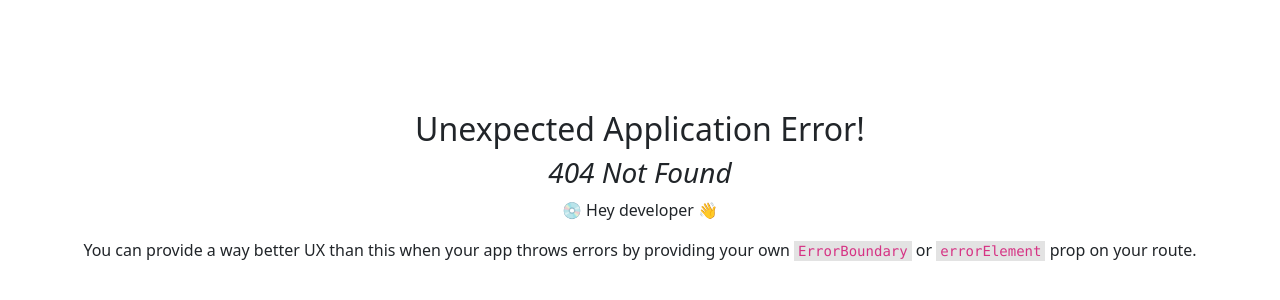
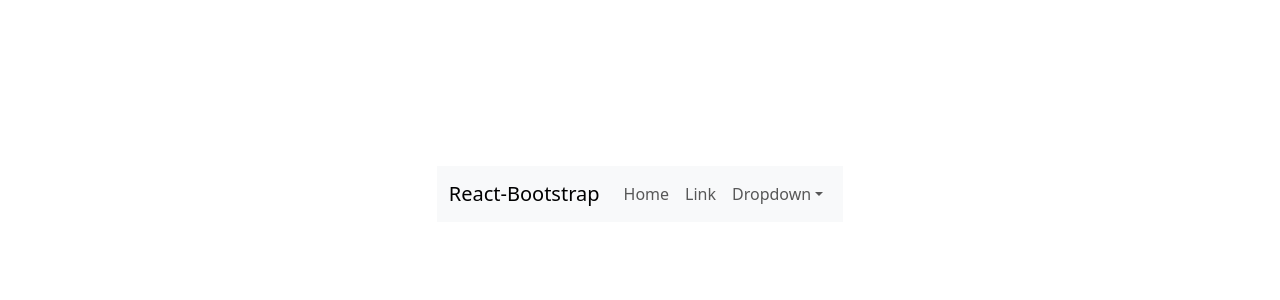
Before and after one commit to web-3-game-queue/front, a React (Vite) app in the folder game-queue-react-app/: page /test in a window 1280 px wide. Before the commit this address had no page. Shown: the part 206-506 px from the top of the page. Built offline with nearby package versions, Linux system fonts and the light colour scheme.

Commit message:
test page

```diff
--- /dev/null
+++ b/game-queue-react-app/src/components/test.tsx
@@ -0,0 +1,34 @@
+import Container from 'react-bootstrap/Container';
+import Nav from 'react-bootstrap/Nav';
+import Navbar from 'react-bootstrap/Navbar';
+import NavDropdown from 'react-bootstrap/NavDropdown';
+
+function BasicExample() {
+  return (
+    <Navbar bg="light" expand="lg">
+      <Container>
+        <Navbar.Brand href="#home">React-Bootstrap</Navbar.Brand>
+        <Navbar.Toggle aria-controls="basic-navbar-nav" />
+        <Navbar.Collapse id="basic-navbar-nav">
+          <Nav className="me-auto">
+            <Nav.Link href="#home">Home</Nav.Link>
+            <Nav.Link href="#link">Link</Nav.Link>
+            <NavDropdown title="Dropdown" id="basic-nav-dropdown">
+              <NavDropdown.Item href="#action/3.1">Action</NavDropdown.Item>
+              <NavDropdown.Item href="#action/3.2">
+                Another action
+              </NavDropdown.Item>
+              <NavDropdown.Item href="#action/3.3">Something</NavDropdown.Item>
+              <NavDropdown.Divider />
+              <NavDropdown.Item href="#action/3.4">
+                Separated link
+              </NavDropdown.Item>
+            </NavDropdown>
+          </Nav>
+        </Navbar.Collapse>
+      </Container>
+    </Navbar>
+  );
+}
+
+export default BasicExample;
--- a/game-queue-react-app/src/router/router.tsx
+++ b/game-queue-react-app/src/router/router.tsx
@@ -1,6 +1,7 @@
 import { createBrowserRouter } from 'react-router-dom';
 import { IndexComponent } from '../components';
 import { DemoComponent } from '../components/demo';
+import BasicExample from '../components/test';
 
 export const router = createBrowserRouter([
     {
@@ -10,5 +11,9 @@
     {
         path: '/demo',
         element: <DemoComponent />
+    },
+    {
+        path: '/test',
+        element: <BasicExample />
     }
 ]);
```
